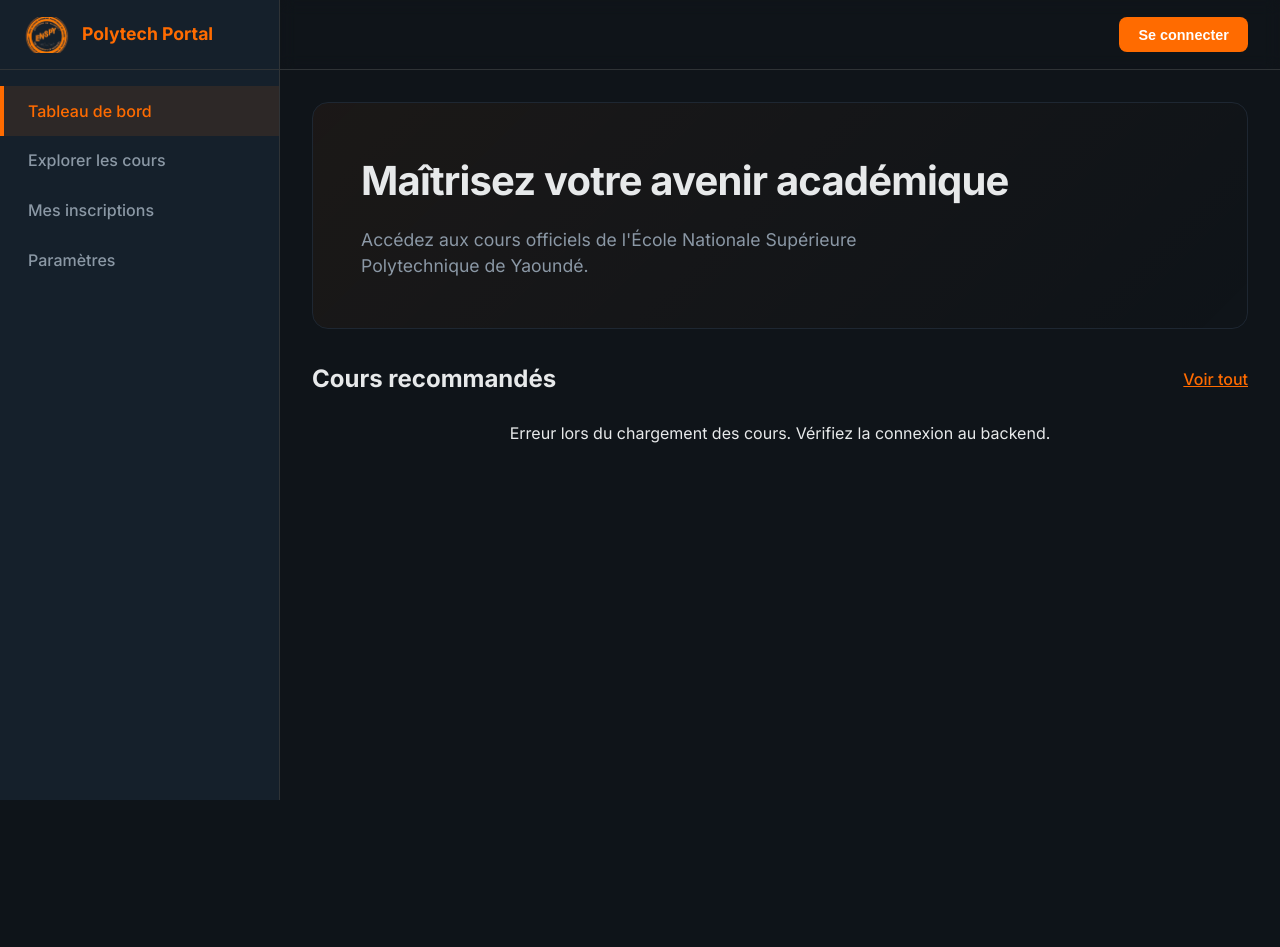
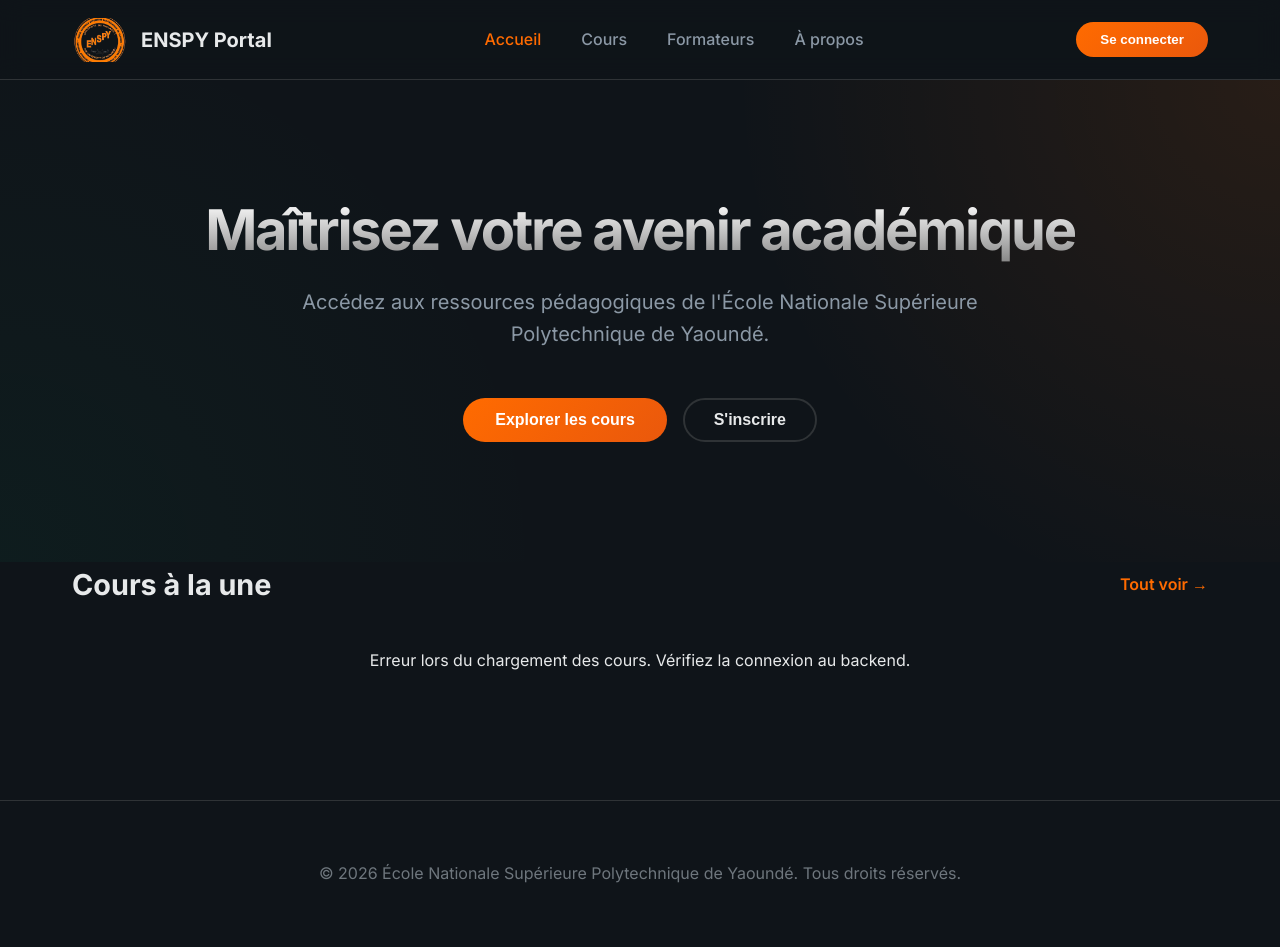
Before and after one commit to DeDjomo/new-portail-moodle, a PHP site: page / in a window 1280 px wide. Before the commit the page ends 800 px from the top, so only its background shows below. Run offline with PHP 8.4, Linux system fonts and the light colour scheme.

Commit message:
style: remove sidebar from landing page and center content

```diff
--- a/frontend/index.html
+++ b/frontend/index.html
@@ -4,7 +4,7 @@
 <head>
     <meta charset="UTF-8">
     <meta name="viewport" content="width=device-width, initial-scale=1.0">
-    <title>Dashboard | ENSPY Portal</title>
+    <title>Accueil | ENSPY Portal</title>
     <link rel="stylesheet" href="style.css">
     <link rel="icon" href="public/images/enspy-logo.png">
 </head>
@@ -14,72 +14,62 @@
         <div class="spinner"></div>
     </div>
 
-    <div class="app-container">
-        <!-- Sidebar -->
-        <aside class="sidebar">
-            <div class="sidebar-header">
-                <img src="public/images/enspy-logo.png" alt="ENSPY" class="sidebar-logo">
-                <span class="sidebar-title">Polytech Portal</span>
-            </div>
-            <nav class="sidebar-nav">
-                <a href="#" class="nav-item active">
-                    <span>Tableau de bord</span>
+    <!-- Navbar -->
+    <header class="header">
+        <div class="header-container container">
+            <a href="/" class="logo">
+                <img src="public/images/enspy-logo.png" alt="ENSPY" class="logo-img">
+                <span class="logo-text">ENSPY Portal</span>
             </a>
-                <a href="#" class="nav-item">
-                    <span>Explorer les cours</span>
-                </a>
-                <a href="#" class="nav-item">
-                    <span>Mes inscriptions</span>
-                </a>
-                <a href="#" class="nav-item">
-                    <span>Paramètres</span>
-                </a>
+
+            <nav class="nav-links">
+                <a href="#" class="nav-item active">Accueil</a>
+                <a href="#" class="nav-item">Cours</a>
+                <a href="#" class="nav-item">Formateurs</a>
+                <a href="#" class="nav-item">À propos</a>
             </nav>
-        </aside>
 
-        <!-- Main Content -->
-        <main class="main-wrapper">
-            <header class="header">
-                <div class="header-search">
-                    <!-- Search could go here -->
-                </div>
-                <div class="header-user">
+            <div class="header-actions">
                 <button class="btn-primary" id="loginBtn">Se connecter</button>
-                    <div id="userProfile" style="display: none;" class="flex items-center gap-md">
-                        <span id="userName">Utilisateur</span>
-                        <img src="https://ui-avatars.com/api/?name=User&background=FF6B00&color=fff" alt="Avatar"
-                            style="width: 32px; border-radius: 50%;">
             </div>
         </div>
     </header>
 
-            <div class="content">
-                <!-- Hero Section style replica -->
-                <section class="hero fade-in">
-                    <h1>Maîtrisez votre avenir académique</h1>
-                    <p>Accédez aux cours officiels de l'École Nationale Supérieure Polytechnique de Yaoundé.</p>
+    <main class="main-content">
+        <!-- Hero Section -->
+        <section class="hero-section">
+            <div class="container fade-in">
+                <h1 class="hero-title">Maîtrisez votre avenir académique</h1>
+                <p class="hero-subtitle">Accédez aux ressources pédagogiques de l'École Nationale Supérieure
+                    Polytechnique de Yaoundé.</p>
+                <div class="hero-actions">
+                    <button class="btn-primary btn-lg">Explorer les cours</button>
+                    <button class="btn-outline btn-lg">S'inscrire</button>
+                </div>
+            </div>
         </section>
 
-                <!-- Dynamic Courses Section -->
-                <section class="section">
+        <!-- Dynamic Courses List -->
+        <section class="courses-section container">
             <div class="section-header">
-                        <h2 class="section-title">Cours recommandés</h2>
-                        <a href="#" style="color: var(--primary-500); font-weight: 500;">Voir tout</a>
+                <h2 class="section-title">Cours à la une</h2>
+                <a href="#" class="view-all">Tout voir →</a>
             </div>
 
             <div id="coursesGrid" class="course-grid">
-                        <!-- Courses will be injected here -->
-                        <div class="loading-placeholder" style="grid-column: 1/-1; text-align: center; padding: 2rem;">
-                            <p style="color: var(--text-tertiary);">Chargement des cours depuis la base de données...
-                            </p>
+                <div class="loading-placeholder">
+                    <p>Chargement des cours...</p>
                 </div>
             </div>
         </section>
+    </main>
+
+    <footer class="footer">
+        <div class="container">
+            <p>© 2026 École Nationale Supérieure Polytechnique de Yaoundé. Tous droits réservés.</p>
         </div>
-        </main>
-    </div>
+    </footer>
 
-    <!-- Modules for services -->
     <script type="module" src="src/services/api.js"></script>
     <script type="module" src="src/services/courseService.js"></script>
     <script type="module" src="script.js"></script>
--- a/frontend/style.css
+++ b/frontend/style.css
@@ -1,6 +1,6 @@
 /* ============================================
    ENSPY Admin Portal - Exact Style Replication
-   Target: Vanilla HTML/CSS
+   Target: Vanilla HTML/CSS (Landing Page)
    Ref: Portail-Web-Moodle-front-end
    ============================================ */
 
@@ -10,6 +10,7 @@
     /* --- ENSPY Palette --- */
     --primary-500: #FF6B00;
     --primary-600: #EA580C;
+    --primary-700: #C2410C;
     --primary-selected: rgba(255, 107, 0, 0.1);
 
     /* --- Dark Theme Tokens --- */
@@ -24,26 +25,14 @@
     --border-color: #2F3336;
     --border-color-light: #1E2732;
 
-    /* --- Spacing --- */
-    --spacing-xs: 0.25rem;
-    --spacing-sm: 0.5rem;
-    --spacing-md: 1rem;
-    --spacing-lg: 1.5rem;
-    --spacing-xl: 2rem;
-
     /* --- Dimensions --- */
-    --sidebar-width: 280px;
-    --header-height: 70px;
+    --header-height: 80px;
     --radius-lg: 12px;
-    --radius-xl: 16px;
-
-    /* --- Shadows --- */
-    --shadow-sm: 0 1px 3px rgba(0, 0, 0, 0.4);
-    --shadow-md: 0 4px 12px rgba(0, 0, 0, 0.5);
-    --shadow-glow: 0 0 20px rgba(255, 107, 0, 0.15);
+    --radius-xl: 24px;
+    --shadow-md: 0 10px 30px -5px rgba(0, 0, 0, 0.5);
 }
 
-/* Base Styles */
+/* Base Reset */
 * {
     box-sizing: border-box;
     margin: 0;
@@ -54,217 +43,233 @@ body {
     font-family: 'Inter', system-ui, sans-serif;
     background-color: var(--bg-primary);
     color: var(--text-primary);
-    line-height: 1.5;
-    min-height: 100vh;
+    line-height: 1.6;
     overflow-x: hidden;
 }
 
-/* Layout Structure */
-.app-container {
-    display: flex;
-    min-height: 100vh;
+.container {
+    max-width: 1200px;
+    margin: 0 auto;
+    padding: 0 2rem;
 }
 
-/* Sidebar Styling */
-.sidebar {
-    width: var(--sidebar-width);
-    background-color: var(--bg-secondary);
-    border-right: 1px solid var(--border-color);
-    display: flex;
-    flex-direction: column;
-    height: 100vh;
-    position: fixed;
+/* Header */
+.header {
+    height: var(--header-height);
+    background-color: rgba(15, 20, 25, 0.85);
+    backdrop-filter: blur(12px);
+    border-bottom: 1px solid var(--border-color);
+    position: sticky;
+    top: 0;
     z-index: 1000;
-    transition: transform 0.3s ease;
 }
 
-.sidebar-header {
-    height: var(--header-height);
+.header-container {
+    height: 100%;
     display: flex;
     align-items: center;
-    padding: 0 var(--spacing-lg);
-    border-bottom: 1px solid var(--border-color);
+    justify-content: space-between;
 }
 
-.sidebar-logo {
-    height: 36px;
-    margin-right: 12px;
+.logo {
+    display: flex;
+    align-items: center;
+    gap: 0.8rem;
+    text-decoration: none;
 }
 
-.sidebar-title {
-    font-size: 1.1rem;
-    font-weight: 700;
-    color: var(--primary-500);
+.logo-img {
+    height: 44px;
 }
 
-.sidebar-nav {
-    padding: var(--spacing-md) 0;
-    flex: 1;
+.logo-text {
+    font-size: 1.25rem;
+    font-weight: 700;
+    color: var(--text-primary);
+}
+
+.nav-links {
+    display: flex;
+    gap: 2.5rem;
 }
 
 .nav-item {
-    display: flex;
-    align-items: center;
-    padding: 0.8rem var(--spacing-lg);
     color: var(--text-secondary);
     text-decoration: none;
     font-weight: 500;
-    transition: all 0.2s ease;
-    border-left: 4px solid transparent;
+    transition: color 0.2s ease;
 }
 
 .nav-item:hover,
 .nav-item.active {
-    background-color: var(--primary-selected);
     color: var(--primary-500);
-    border-left-color: var(--primary-500);
 }
 
-/* Main Content Area */
-.main-wrapper {
-    flex: 1;
-    margin-left: var(--sidebar-width);
-    display: flex;
-    flex-direction: column;
+/* Buttons */
+.btn-primary {
+    background: linear-gradient(135deg, var(--primary-500), var(--primary-600));
+    color: white;
+    border: none;
+    padding: 0.6rem 1.5rem;
+    border-radius: 50px;
+    font-weight: 600;
+    cursor: pointer;
+    transition: transform 0.2s ease, box-shadow 0.2s ease;
 }
 
-.header {
-    height: var(--header-height);
-    background-color: rgba(15, 20, 25, 0.8);
-    backdrop-filter: blur(8px);
-    border-bottom: 1px solid var(--border-color);
-    display: flex;
-    align-items: center;
-    justify-content: space-between;
-    padding: 0 var(--spacing-xl);
-    position: sticky;
-    top: 0;
-    z-index: 900;
+.btn-primary:hover {
+    transform: translateY(-2px);
+    box-shadow: 0 4px 15px rgba(255, 107, 0, 0.3);
 }
 
-.content {
-    padding: var(--spacing-xl);
+.btn-lg {
+    padding: 0.8rem 2rem;
+    font-size: 1rem;
 }
 
-/* Hero Section Refined */
-.hero {
-    background: linear-gradient(135deg, rgba(255, 107, 0, 0.05) 0%, transparent 100%);
-    border-radius: var(--radius-xl);
-    padding: 3rem;
-    margin-bottom: var(--spacing-xl);
-    border: 1px solid var(--border-color-light);
+.btn-outline {
+    background: transparent;
+    border: 2px solid var(--border-color);
+    color: var(--text-primary);
+    padding: 0.7rem 1.8rem;
+    border-radius: 50px;
+    font-weight: 600;
+    cursor: pointer;
+    transition: all 0.2s ease;
 }
 
-.hero h1 {
-    font-size: 2.5rem;
-    font-weight: 800;
-    margin-bottom: 1rem;
-    letter-spacing: -0.02em;
+.btn-outline:hover {
+    border-color: var(--text-primary);
+    background: rgba(255, 255, 255, 0.05);
 }
 
-.hero p {
-    color: var(--text-secondary);
-    font-size: 1.1rem;
-    max-width: 600px;
+/* Main Content */
+.main-content {
+    min-height: calc(100vh - var(--header-height));
 }
 
-/* Section Title */
+/* Hero Section */
+.hero-section {
+    padding: 120px 0;
+    text-align: center;
+    background: radial-gradient(circle at top right, rgba(255, 107, 0, 0.1), transparent 40%),
+        radial-gradient(circle at bottom left, rgba(0, 186, 124, 0.05), transparent 40%);
+}
+
+.hero-title {
+    font-size: 3.5rem;
+    font-weight: 800;
+    line-height: 1.1;
+    margin-bottom: 1.5rem;
+    letter-spacing: -0.04em;
+    background: linear-gradient(to bottom, #fff, #888);
+    -webkit-background-clip: text;
+    -webkit-text-fill-color: transparent;
+}
+
+.hero-subtitle {
+    font-size: 1.25rem;
+    color: var(--text-secondary);
+    max-width: 700px;
+    margin: 0 auto 3rem;
+}
+
+.hero-actions {
+    display: flex;
+    justify-content: center;
+    gap: 1rem;
+}
+
+/* Courses Section */
+.courses-section {
+    padding-bottom: 100px;
+}
+
 .section-header {
     display: flex;
     justify-content: space-between;
     align-items: center;
-    margin-bottom: var(--spacing-lg);
+    margin-bottom: 2.5rem;
 }
 
 .section-title {
-    font-size: 1.5rem;
+    font-size: 1.8rem;
     font-weight: 700;
 }
 
-/* Course Grid */
+.view-all {
+    color: var(--primary-500);
+    text-decoration: none;
+    font-weight: 600;
+}
+
 .course-grid {
     display: grid;
-    grid-template-columns: repeat(auto-fill, minmax(300px, 1fr));
-    gap: 1.5rem;
+    grid-template-columns: repeat(auto-fill, minmax(320px, 1fr));
+    gap: 2rem;
 }
 
 .course-card {
     background-color: var(--bg-secondary);
     border: 1px solid var(--border-color);
-    border-radius: var(--radius-lg);
+    border-radius: var(--radius-xl);
     overflow: hidden;
-    transition: all 0.3s cubic-bezier(0.4, 0, 0.2, 1);
+    transition: all 0.4s cubic-bezier(0.175, 0.885, 0.32, 1.275);
 }
 
 .course-card:hover {
-    transform: translateY(-4px);
+    transform: translateY(-10px);
     border-color: var(--primary-500);
     box-shadow: var(--shadow-md);
 }
 
 .course-banner {
-    height: 160px;
+    height: 200px;
     background-color: #222;
     background-size: cover;
     background-position: center;
 }
 
 .course-body {
-    padding: 1.5rem;
+    padding: 2rem;
 }
 
 .course-meta {
-    font-size: 0.75rem;
+    font-size: 0.8rem;
     font-weight: 700;
+    color: var(--primary-500);
     text-transform: uppercase;
-    color: var(--primary-500);
-    margin-bottom: 0.5rem;
+    margin-bottom: 0.6rem;
 }
 
 .course-title {
-    font-size: 1.1rem;
+    font-size: 1.25rem;
     font-weight: 700;
-    margin-bottom: 1rem;
-    display: -webkit-box;
-    -webkit-line-clamp: 2;
-    -webkit-box-orient: vertical;
-    overflow: hidden;
+    margin-bottom: 1.5rem;
 }
 
 .course-footer {
     display: flex;
     justify-content: space-between;
     align-items: center;
-    padding-top: 1rem;
+    padding-top: 1.5rem;
     border-top: 1px solid var(--border-color-light);
 }
 
 .course-stats {
-    font-size: 0.85rem;
+    font-size: 0.9rem;
     color: var(--text-tertiary);
 }
 
-.btn-primary {
-    background-color: var(--primary-500);
-    color: white;
-    padding: 0.6rem 1.2rem;
-    border-radius: 8px;
-    font-weight: 600;
-    font-size: 0.9rem;
-    transition: all 0.2s ease;
-    border: none;
-    cursor: pointer;
+/* Helper Classes */
+.fade-in {
+    animation: fadeIn 0.8s ease-out forwards;
 }
 
-.btn-primary:hover {
-    background-color: var(--primary-600);
-}
-
-/* Animations */
 @keyframes fadeIn {
     from {
         opacity: 0;
-        transform: translateY(10px);
+        transform: translateY(20px);
     }
 
     to {
@@ -273,11 +278,7 @@ body {
     }
 }
 
-.fade-in {
-    animation: fadeIn 0.5s ease forwards;
-}
-
-/* Loading Overlay */
+/* Loader */
 #loader {
     position: fixed;
     inset: 0;
@@ -286,13 +287,12 @@ body {
     align-items: center;
     justify-content: center;
     z-index: 2000;
-    transition: opacity 0.5s ease;
 }
 
 .spinner {
-    width: 50px;
-    height: 50px;
-    border: 4px solid var(--border-color);
+    width: 60px;
+    height: 60px;
+    border: 5px solid var(--border-color);
     border-top-color: var(--primary-500);
     border-radius: 50%;
     animation: spin 1s linear infinite;
@@ -304,13 +304,24 @@ body {
     }
 }
 
+.footer {
+    padding: 60px 0;
+    border-top: 1px solid var(--border-color);
+    text-align: center;
+    color: var(--text-tertiary);
+}
+
 /* Responsive */
-@media (max-width: 1024px) {
-    .sidebar {
-        transform: translateX(-100%);
+@media (max-width: 768px) {
+    .hero-title {
+        font-size: 2.5rem;
     }
 
-    .main-wrapper {
-        margin-left: 0;
+    .nav-links {
+        display: none;
+    }
+
+    .course-grid {
+        grid-template-columns: 1fr;
     }
 }
```
Lines whose indentation alone changed are shown as unchanged.
